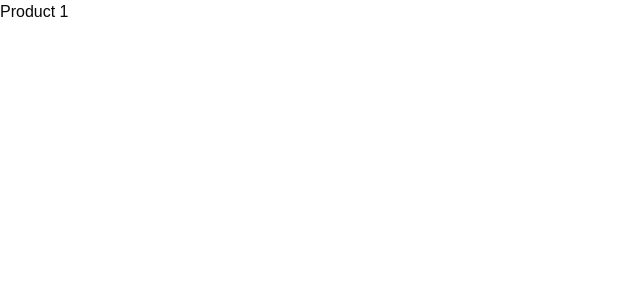
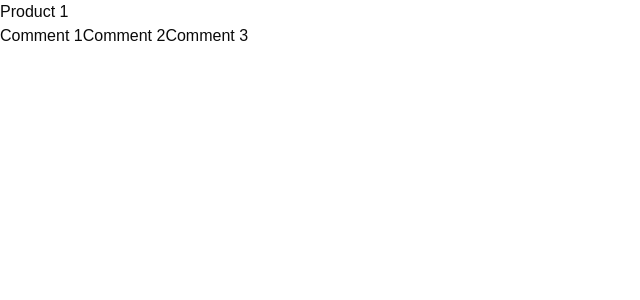
Before and after one commit to jorisbertier/LearnNextJs, a Next.js app: page /product/1 in a window 1280 px wide. Shown: the top 300 px of the page, without its empty margins (0-640 px from the left). Built offline with nearby package versions, Linux system fonts and the light colour scheme.

Commit message:
exercice routing dynamic done

```diff
--- a/app/page.tsx
+++ b/app/page.tsx
@@ -59,6 +59,9 @@ export default function Home() {
             <Button><Link href='/stat'>
             Stats
             </Link></Button>
+            <Button><Link href='/product'>
+            Product
+            </Link></Button>
       </main>
       <footer className="row-start-3 flex gap-6 flex-wrap items-center justify-center">
         <a
--- /dev/null
+++ b/app/product/[idProduct]/comments/[idComment]/page.tsx
@@ -0,0 +1,12 @@
+import React from 'react'
+
+export default function Comment({ params: { idProduct, idComment} }: {
+    params: {
+        idProduct: string;
+        idComment: string;
+    }
+}) {
+    return (
+        <div>Comment {idComment} for product {idProduct}</div>
+    )
+}
--- /dev/null
+++ b/app/product/[idProduct]/comments/page.tsx
@@ -0,0 +1,7 @@
+import React from 'react'
+
+export default function Comments() {
+  return (
+    <div>Comments</div>
+  )
+}
--- a/app/product/[idProduct]/page.tsx
+++ b/app/product/[idProduct]/page.tsx
@@ -1,3 +1,4 @@
+import Link from 'next/link'
 import React from 'react'
 
 export default async function Product({params} : {
@@ -5,6 +6,11 @@ export default async function Product({params} : {
 }) {
     const idProduct = (await params).idProduct
     return (
-        <div>Product {idProduct}</div>
+        <>
+            <div>Product {idProduct}</div>
+            <Link href={`/product/${idProduct}/comments/1`}>Comment 1</Link>
+            <Link href={`/product/${idProduct}/comments/2`}>Comment 2</Link>
+            <Link href={`/product/${idProduct}/comments/3`}>Comment 3</Link>
+        </>
     )
 }
```
